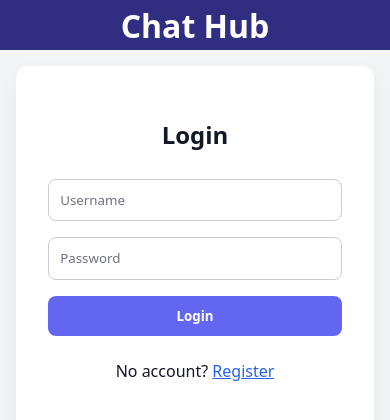
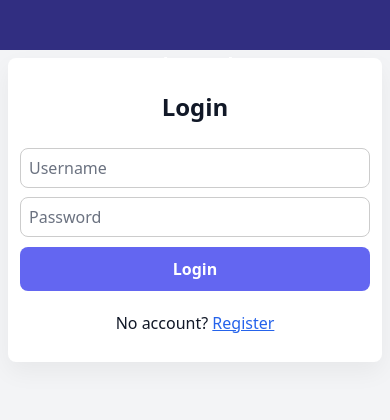
Before and after one commit to benkolon152/messages-projekt, a React app in the folder frontend/: page / in a window 390 px wide. Shown: the top 420 px of the page. Built offline with nearby package versions, Linux system fonts and the light colour scheme; no server answers; the HTML template or start-up script is replaced by a standard one.

Commit message:
Add mobile-responsive design with media queries

```diff
--- a/frontend/src/App.css
+++ b/frontend/src/App.css
@@ -47,3 +47,30 @@
 input, button {
   margin: 0.5rem 0;
 }
+
+/* Mobile Responsive Layout */
+@media (max-width: 768px) {
+  .card {
+    padding: 1rem;
+  }
+
+  input, button {
+    margin: 0.4rem 0;
+    font-size: 16px;
+  }
+}
+
+@media (max-width: 480px) {
+  .container {
+    max-width: 100%;
+    padding: 0.5rem;
+  }
+
+  .card {
+    padding: 0.75rem;
+  }
+
+  input, button {
+    margin: 0.3rem 0;
+  }
+}
--- a/frontend/src/components/Navbar.css
+++ b/frontend/src/components/Navbar.css
@@ -120,3 +120,72 @@
 body.dark-mode .dropdown-menu {
   box-shadow: 0 4px 12px rgba(0,0,0,0.5);
 }
+
+/* Mobile Responsive Navbar */
+@media (max-width: 768px) {
+  .navbar {
+    padding: 0.5rem 0.75rem;
+    flex-wrap: wrap;
+  }
+
+  .logo {
+    font-size: 1.5rem;
+  }
+
+  .nav-links {
+    gap: 0.5rem;
+    font-size: 0.85rem;
+  }
+
+  .nav-links a {
+    padding: 0.4rem 0.6rem;
+  }
+
+  .settings-btn {
+    padding: 0.4rem 0.75rem;
+    font-size: 0.85rem;
+  }
+
+  .profile-picture-small {
+    width: 24px;
+    height: 24px;
+  }
+
+  .dropdown-menu {
+    min-width: 120px;
+  }
+
+  .dropdown-item {
+    padding: 0.6rem 0.8rem;
+    font-size: 0.8rem;
+  }
+}
+
+@media (max-width: 480px) {
+  .navbar {
+    padding: 0.4rem 0.5rem;
+  }
+
+  .logo {
+    font-size: 1.2rem;
+  }
+
+  .nav-links {
+    gap: 0.3rem;
+    font-size: 0.75rem;
+  }
+
+  .nav-links a {
+    padding: 0.3rem 0.4rem;
+  }
+
+  .settings-btn {
+    padding: 0.3rem 0.5rem;
+    font-size: 0.75rem;
+  }
+
+  .profile-picture-small {
+    width: 20px;
+    height: 20px;
+  }
+}
--- a/frontend/src/index.css
+++ b/frontend/src/index.css
@@ -121,3 +121,54 @@ body.dark-mode .Toastify__progress-bar {
 body.dark-mode .Toastify__toast-icon svg {
   fill: var(--accent);
 }
+
+/* Mobile Responsive Design */
+@media (max-width: 768px) {
+  .container {
+    max-width: 100%;
+    padding: 0.75rem;
+  }
+
+  .card {
+    padding: 1rem;
+    border-radius: 8px;
+  }
+
+  input {
+    padding: 0.6rem;
+    font-size: 16px;
+  }
+
+  button {
+    padding: 0.6rem;
+    font-size: 0.9rem;
+    min-height: 44px;
+  }
+
+  h2 {
+    font-size: 1.5rem;
+  }
+
+  h3 {
+    font-size: 1.2rem;
+  }
+}
+
+@media (max-width: 480px) {
+  .container {
+    padding: 0.5rem;
+  }
+
+  .card {
+    padding: 0.75rem;
+  }
+
+  input {
+    padding: 0.5rem;
+  }
+
+  button {
+    padding: 0.5rem;
+    font-size: 0.85rem;
+  }
+}
--- a/frontend/src/pages/Inbox.css
+++ b/frontend/src/pages/Inbox.css
@@ -20,3 +20,21 @@
 
   /* Dark Mode Message Styles */
   /* Dark mode bubbles use variables set in index.css */
+
+/* Mobile Responsive Messages */
+@media (max-width: 768px) {
+  .message {
+    max-width: 85%;
+    padding: 0.6rem;
+    margin: 0.4rem 0;
+  }
+}
+
+@media (max-width: 480px) {
+  .message {
+    max-width: 90%;
+    padding: 0.5rem;
+    margin: 0.3rem 0;
+    font-size: 0.9rem;
+  }
+}
```
